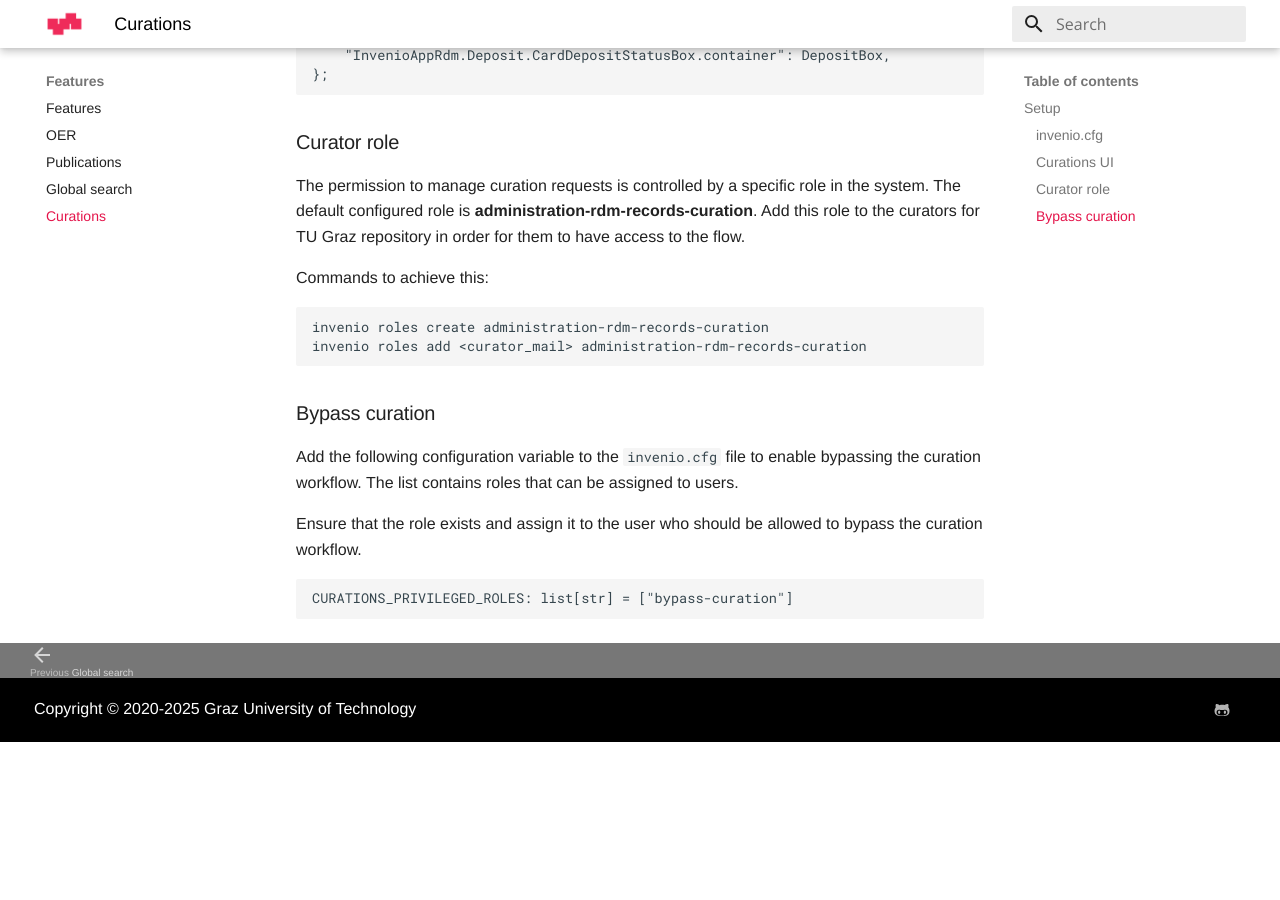
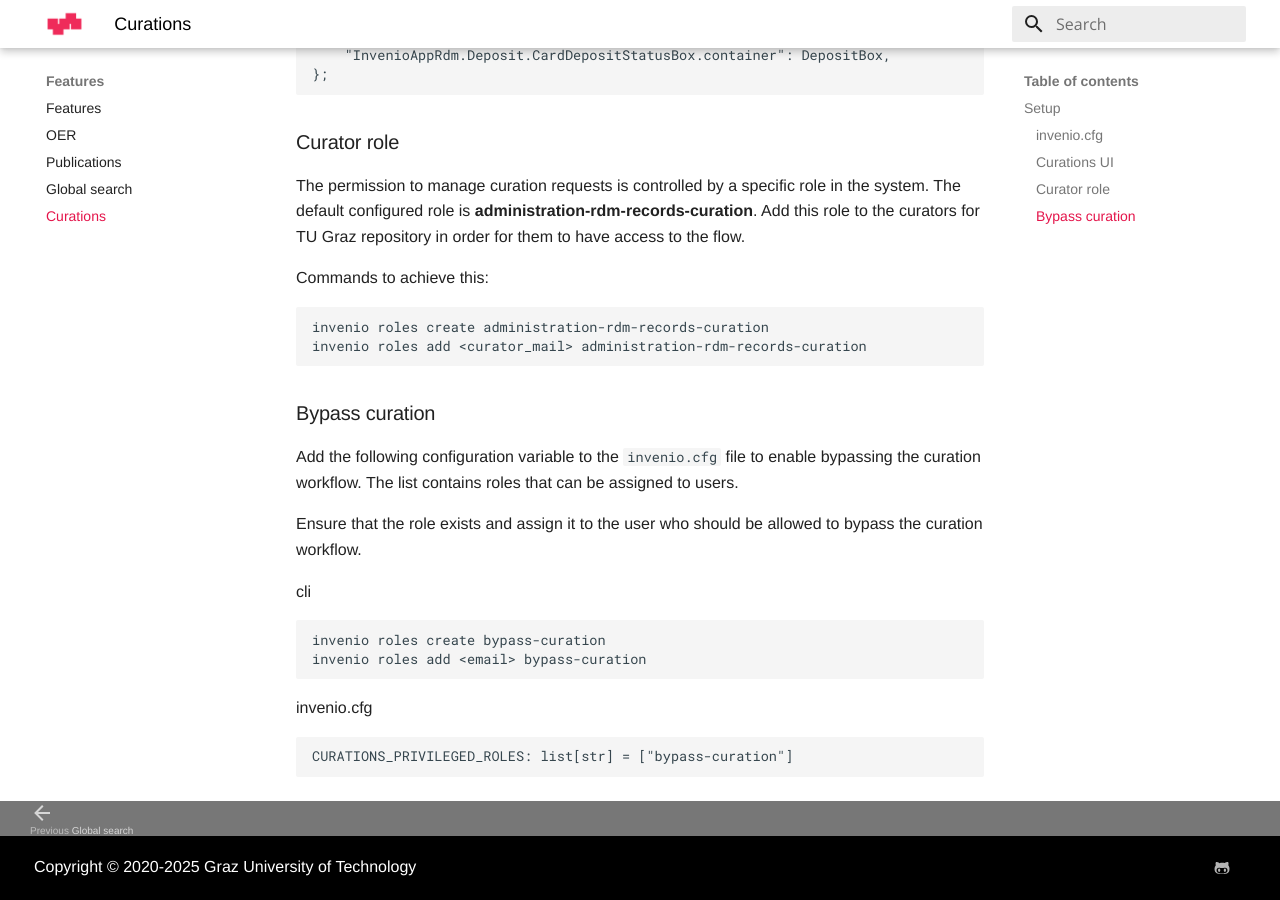
Before and after one commit to tu-graz-library/docs-repository, an MkDocs documentation site: the page built from docs/features/curations.md, in a window 1280 px wide and 900 px high, scrolled down 1498 px. Built offline with MkDocs 1.6.1 and Material for MkDocs 9.7.7, drawn with Linux system fonts in a browser that asks for light colours; before the commit the page ends 2240 px from its top, so only the background shows below that.

Commit message:
fix: add creation commands for bypass-curation

````diff
--- a/docs/features/curations.md
+++ b/docs/features/curations.md
@@ -77,6 +77,13 @@ users.
 Ensure that the role exists and assign it to the user who should be allowed to
 bypass the curation workflow.
 
+cli
+```
+invenio roles create bypass-curation
+invenio roles add <email> bypass-curation
+```
+
+invenio.cfg
 ```
 CURATIONS_PRIVILEGED_ROLES: list[str] = ["bypass-curation"]
 ```
````
